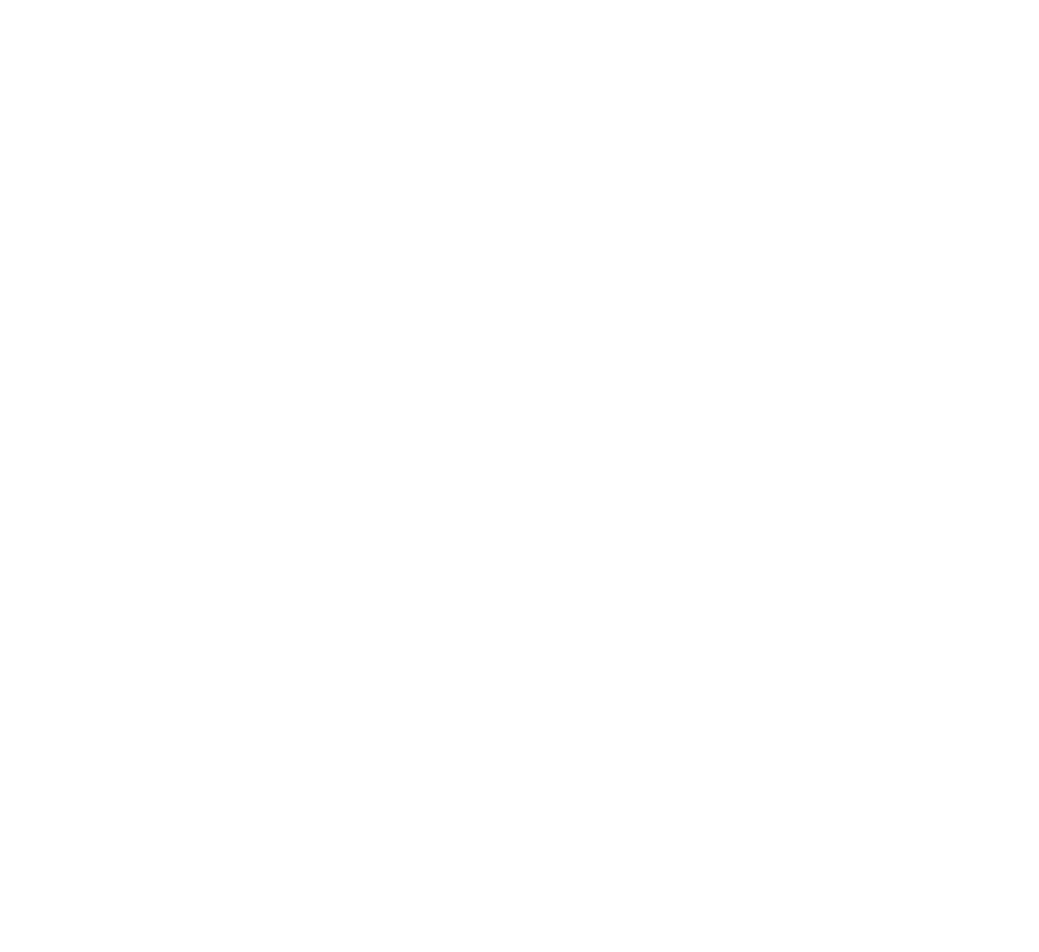
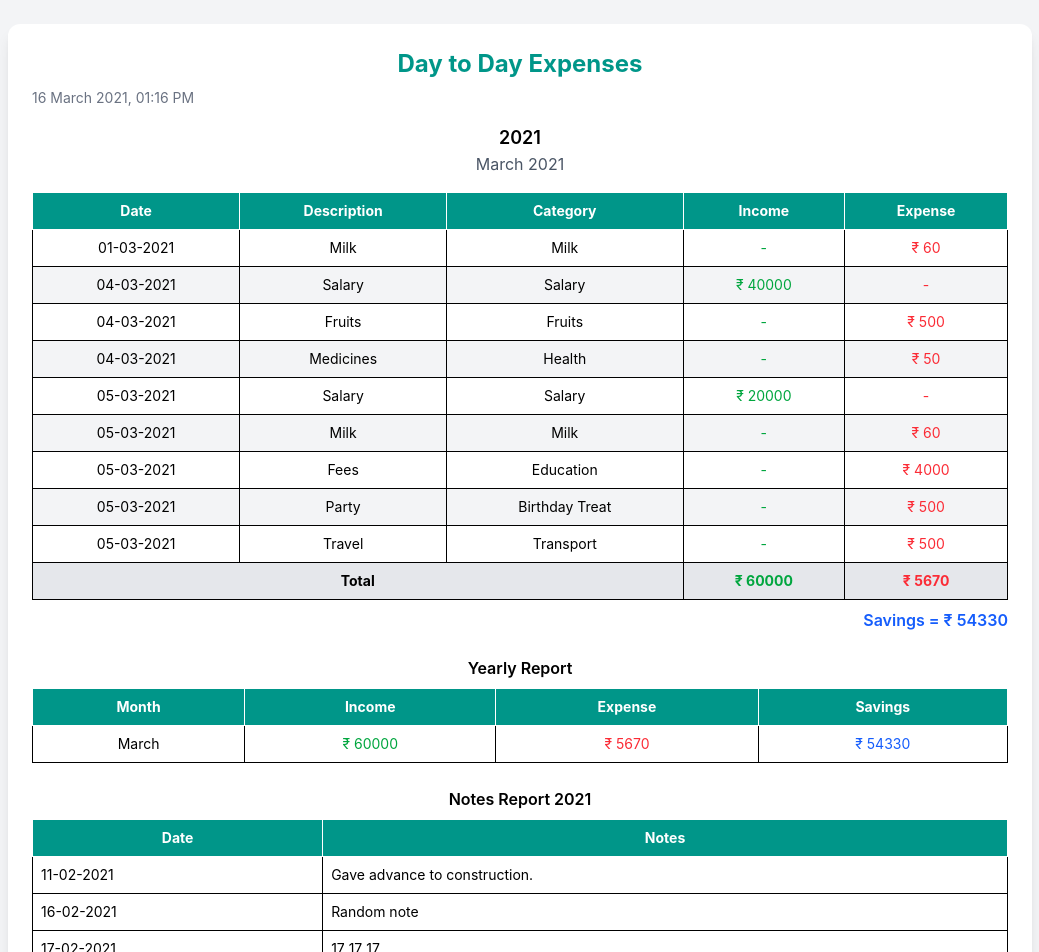
Before and after one commit to Swati-ui-ux/FullStackExpense, a React app in the folder frontend/: page /expense-report in a window 1280 px wide. Before the commit this address had no page. Shown: the top 952 px of the page, without its empty margins (120-1159 px from the left). Before the commit the page ends 800 px from the top, so only its background shows below. Built offline with nearby package versions, Linux system fonts and the light colour scheme; the HTML template or start-up script is replaced by a standard one.

Commit message:
add expense report

```diff
--- a/frontend/src/App.jsx
+++ b/frontend/src/App.jsx
@@ -7,6 +7,7 @@ import { Route, Routes } from 'react-router-dom'
 import Dashboard from './pages/home/Dashboard'
 import Forgot from './pages/home/Forgot'
 import ResetPassword from './pages/home/ResetPassword'
+import ExpenseReport from './pages/home/ExpenseReport'
 
 const App = () => {
   return (
@@ -18,7 +19,8 @@ const App = () => {
 
         <Route path='/login' element={<Login />} />
         <Route path='/forgot-password' element={<Forgot/>}/>
-        <Route path='/reset-password/:token' element={<ResetPassword/>}/>
+        <Route path='/reset-password/:token' element={<ResetPassword />} />
+        <Route path='/expense-report' element={<ExpenseReport/>}/>
    <Route path ="/" element={<Dashboard/>}/>
       </Routes>
     </div>
--- a/frontend/src/pages/home/Dashboard.jsx
+++ b/frontend/src/pages/home/Dashboard.jsx
@@ -1,7 +1,7 @@
 import React, { useEffect, useState } from "react"
 import axios from "axios"
 import ExpenseList from "./ExpenseList"
-import { useNavigate } from "react-router-dom"
+import { Link, useNavigate } from "react-router-dom"
 import UserDetail from "./UserDetail"
 
 const Dashboard = () => {
@@ -23,7 +23,6 @@ const navigate = useNavigate()
    const fetchData = async () => {
     try {
       const res = await axios.get("http://localhost:4000/expense", config)
-      console.log(res.data)
       setExpenses(res.data?.expenses || [])
       setBalance(res.data?.balance || 0)
     } catch (err) {
@@ -116,6 +115,7 @@ const navigate = useNavigate()
         💰 Dashboard
       </h1>
       <button onClick={handleShow} className="bg-linear-to-r from-teal-300 to-teal-500 text-white p-2 mt-3 w-50 mb-2 rounded hover:opacity-90 cursor-pointer">Primium user</button>
+       <span className="bg-linear-to-r from-purple-400 to-pink-500 text-white p-2 ml-4 mt-3 w-50 mb-2 rounded hover:opacity-90 cursor-pointer"><Link to='/expense-report'>Expense Report</Link> </span>
       <div>
  {showAllUser.map((user) => {
   return (
--- /dev/null
+++ b/frontend/src/pages/home/ExpenseReport.jsx
@@ -0,0 +1,135 @@
+import React from "react";
+
+const ExpenseReport = () => {
+  const expenses = [
+    { date: "01-03-2021", desc: "Milk", category: "Milk", income: 0, expense: 60 },
+    { date: "04-03-2021", desc: "Salary", category: "Salary", income: 40000, expense: 0 },
+    { date: "04-03-2021", desc: "Fruits", category: "Fruits", income: 0, expense: 500 },
+    { date: "04-03-2021", desc: "Medicines", category: "Health", income: 0, expense: 50 },
+    { date: "05-03-2021", desc: "Salary", category: "Salary", income: 20000, expense: 0 },
+    { date: "05-03-2021", desc: "Milk", category: "Milk", income: 0, expense: 60 },
+    { date: "05-03-2021", desc: "Fees", category: "Education", income: 0, expense: 4000 },
+    { date: "05-03-2021", desc: "Party", category: "Birthday Treat", income: 0, expense: 500 },
+    { date: "05-03-2021", desc: "Travel", category: "Transport", income: 0, expense: 500 },
+  ];
+
+  const totalIncome = expenses.reduce((acc, e) => acc + e.income, 0);
+  const totalExpense = expenses.reduce((acc, e) => acc + e.expense, 0);
+  const savings = totalIncome - totalExpense;
+
+  return (
+    <div className="p-6 bg-gray-100 min-h-screen">
+      <div className="max-w-5xl mx-auto bg-white shadow-lg rounded-xl p-6">
+
+        {/* Header */}
+        <h1 className="text-2xl font-bold text-center text-teal-600">
+          Day to Day Expenses
+        </h1>
+        <p className="text-sm text-gray-500 mt-2">16 March 2021, 01:16 PM</p>
+
+        <h2 className="text-center text-lg font-semibold mt-4">2021</h2>
+        <h3 className="text-center text-md text-gray-600 mb-4">
+          March 2021
+        </h3>
+
+        {/* Table */}
+        <table className="w-full border border-gray-300 text-sm">
+          <thead className="bg-teal-600 border border-teal-500 text-white">
+            <tr>
+              <th className="p-2 border">Date</th>
+              <th className="p-2 border">Description</th>
+              <th className="p-2 border">Category</th>
+              <th className="p-2 border">Income</th>
+              <th className="p-2 border">Expense</th>
+            </tr>
+          </thead>
+
+          <tbody>
+            {expenses.map((item, i) => (
+              <tr key={i} className="text-center even:bg-gray-100">
+                <td className="p-2 border">{item.date}</td>
+                <td className="p-2 border">{item.desc}</td>
+                <td className="p-2 border">{item.category}</td>
+                <td className="p-2 border  border-black text-green-600">
+                  {item.income ? `₹ ${item.income}` : "-"}
+                </td>
+                <td className="p-2 border border-black text-red-500">
+                  {item.expense ? `₹ ${item.expense}` : "-"}
+                </td>
+              </tr>
+            ))}
+
+            {/* Summary */}
+            <tr className="font-bold bg-gray-200 text-center">
+              <td colSpan="3" className="p-2 border">Total</td>
+              <td className="p-2 border border-black text-green-600">
+                ₹ {totalIncome}
+              </td>
+              <td className="p-2 border border-black text-red-500">
+                ₹ {totalExpense}
+              </td>
+            </tr>
+          </tbody>
+        </table>
+
+        {/* Savings */}
+        <div className="text-right mt-2 font-semibold text-blue-600">
+          Savings = ₹ {savings}
+        </div>
+
+        {/* Yearly Report */}
+        <h2 className="mt-6 font-semibold text-center">Yearly Report</h2>
+
+        <table className="w-full border mt-2 text-sm">
+          <thead className="bg-teal-600 text-white">
+            <tr>
+              <th className="p-2 border">Month</th>
+              <th className="p-2 border">Income</th>
+              <th className="p-2 border">Expense</th>
+              <th className="p-2 border">Savings</th>
+            </tr>
+          </thead>
+
+          <tbody>
+            <tr className="text-center">
+              <td className="p-2 border">March</td>
+              <td className="p-2 border  border-black text-green-600">₹ {totalIncome}</td>
+              <td className="p-2 border border-black text-red-500">₹ {totalExpense}</td>
+              <td className="p-2 border  border-black text-blue-600">₹ {savings}</td>
+            </tr>
+          </tbody>
+        </table>
+
+        {/* Notes */}
+        <h2 className="mt-6 font-semibold text-center">Notes Report 2021</h2>
+
+        <table className="w-full border mt-2 text-sm">
+          <thead className="bg-teal-600 text-white">
+            <tr>
+              <th className="p-2 border">Date</th>
+              <th className="p-2 border">Notes</th>
+            </tr>
+          </thead>
+
+          <tbody>
+            <tr>
+              <td className="p-2 border">11-02-2021</td>
+              <td className="p-2 border">Gave advance to construction.</td>
+            </tr>
+            <tr>
+              <td className="p-2 border">16-02-2021</td>
+              <td className="p-2 border">Random note</td>
+            </tr>
+            <tr>
+              <td className="p-2 border">17-02-2021</td>
+              <td className="p-2 border">17 17 17</td>
+            </tr>
+          </tbody>
+        </table>
+
+      </div>
+    </div>
+  );
+};
+
+export default ExpenseReport;
--- a/frontend/src/pages/home/UserDetail.jsx
+++ b/frontend/src/pages/home/UserDetail.jsx
@@ -2,29 +2,30 @@ import React, { useEffect, useState } from "react"
 import axios from "axios"
 
 const UserDetail = () => {
-  const [user, setUser] = useState(null)   // ✅ object ke liye null
+  const [user, setUser] = useState(null)
+  const [totalExpense, setTotalExpense] = useState(0)
+
   const token = localStorage.getItem("token")
-
-  const config = {
-    headers: {
-      Authorization: `Bearer ${token}`
-    }
-  }
 
   const fetchUser = async () => {
     try {
       const res = await axios.get(
         "http://localhost:4000/users/me",
-        config
+        {
+          headers: {
+            Authorization: `Bearer ${token}`
+          }
+        }
       )
 
-      console.log("User", res.data)
+      console.log("API Response:", res.data.user)
 
-      // ✅ yaha dhyan do
-      setUser(res.data.data)
+      // ✅ Correct data mapping
+      setUser(res.data.user)
+      setTotalExpense(res.data.totalExpense)
 
     } catch (err) {
-      console.log(err.response?.data)
+      console.log(err.response?.data || err.message)
     }
   }
 
@@ -33,25 +34,37 @@ const UserDetail = () => {
   }, [])
 
   return (
-    <div className="p-4">
+    <div className="flex justify-center items-center mb-4">
 
-      {user && (
-        <div className="bg-white shadow-md rounded-lg p-4 mb-4 border border-purple-200 text-center">
+      {user ? (
+        <div className="bg-white shadow-lg rounded-2xl p-6 w-96 border border-purple-200 text-center">
 
-          <h2 className="text-lg font-semibold text-purple-700">
-            👋 Welcome, {user.user?.name}
+          <h2 className="text-2xl font-bold text-purple-700 mb-2">
+            👋 Welcome, {user.name}
           </h2>
 
-          <hr className="my-2" />
+          <hr className="my-3" />
 
-          <p>Email: {user.user?.email}</p>
+          <p className="text-gray-700">
+            📧 <span className="font-semibold">Email:</span> {user.email}
+          </p>
 
-          <h3 className="mt-2 font-semibold">
-            Total Expense: {user.totalExpense}
+          <p className="text-gray-700 mt-2">
+            💰 <span className="font-semibold">Salary:</span> ₹{user.salary}
+          </p>
+
+          <p className="text-gray-700 mt-2">
+            🏦 <span className="font-semibold">Remaining Balance:</span> ₹{user.remainingBalance}
+          </p>
+
+          <h3 className="mt-4 text-lg font-semibold text-purple-600">
+            📊 Total Expense: ₹{totalExpense}
           </h3>
 
         </div>
-      ) }
+      ) : (
+        <p className="text-gray-600">Loading...</p>
+      )}
 
     </div>
   )
```
Also changed, not shown: frontend/src/pages/home/ExpenseList.jsx (+47 -21 lines).
